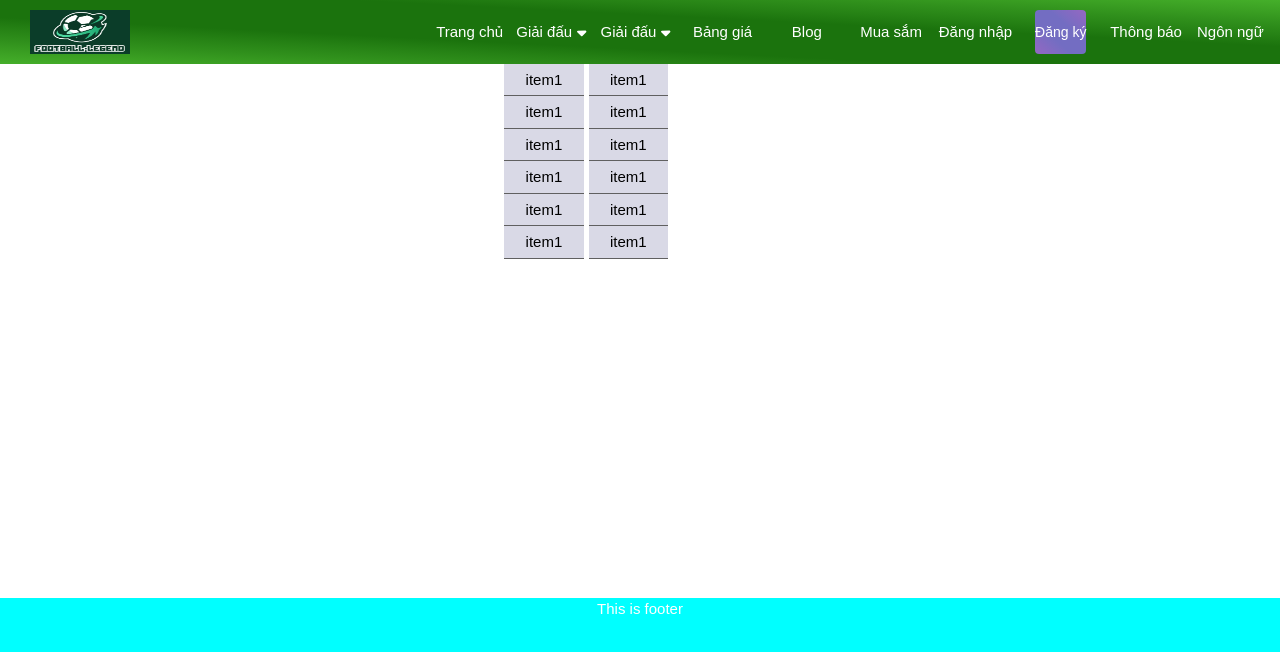
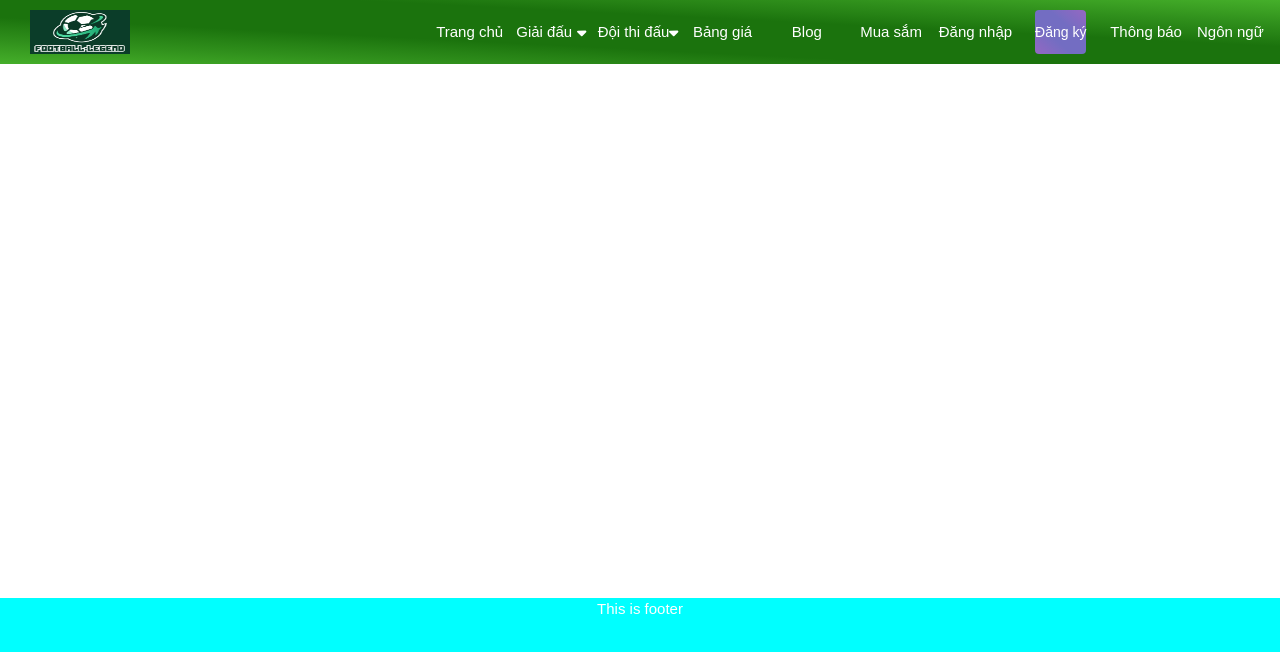
Before and after one commit to TCTR7/FOOTBALL-LEGEND, a Vue app in the folder spa-web-app/: page / in a window 1280 px wide. Shown: the top 652 px of the page. Built offline with nearby package versions, Linux system fonts and the light colour scheme.

Commit message:
add navigation

```diff
--- a/spa-web-app/src/components/Dropdown.vue
+++ b/spa-web-app/src/components/Dropdown.vue
@@ -1,25 +1,72 @@
 <template>
-    <div class="dropdown">
+    <div class="dropdown" ref="dropdownRef" @click="showDropdownMenu">
         <div class="dropdown-title box-center">
-            <p class="box-center" style="white-space: nowrap;">Giải đấu</p>
+            <p class="box-center" style="white-space: nowrap;">{{ dropdownInfos.title }}</p>
             <font-awesome-icon :icon="['fa', 'caret-down']" />
         </div>
-        <ul class="dropdown-menu">
-            <router-link class="item link" :to="{name: 'home'}">item1</router-link>
-            <router-link class="item link" :to="{name: 'home'}">item1</router-link>
-            <router-link class="item link" :to="{name: 'home'}">item1</router-link>
-            <router-link class="item link" :to="{name: 'home'}">item1</router-link>
-            <router-link class="item link" :to="{name: 'home'}">item1</router-link>
-            <router-link class="item link" :to="{name: 'home'}">item1</router-link>
+        <ul class="dropdown-menu" v-if="isVisibleMenu">
+            <router-link class="item link" v-for="(item, index) in dropdownInfos.menu" :key="index"
+                :to="{ path: item.path }">{{ item.name }}</router-link>
         </ul>
     </div>
 </template>
 <script>
+import { ref, watch, toRefs } from "vue"
 export default {
-    name: 'dropdown-component'
+    name: 'dropdown-component',
+    props: {
+        isShowMenu: Boolean,
+        infos: Object,
+        onShowMenuHandle: Function
+    },
+    setup(props) {
+        const { isShowMenu, infos } = toRefs(props);
+        const dropdownRef = ref(null);
+
+        const dropdownInfos = ref(infos.value)
+        const isVisibleMenu = ref(isShowMenu.value)
+
+        function showDropdownMenu(event) {
+            event.preventDefault()
+            props.onShowMenuHandle()
+        }
+
+        function closeDropdowns(event) {
+            event.preventDefault()
+            if (dropdownRef.value && !dropdownRef.value.contains(event.target)) {
+                isVisibleMenu.value = false
+            }
+        }
+
+        watch(() => props.isShowMenu, (newValue) => {
+            isVisibleMenu.value = newValue;
+        });
+
+        watch(() => props.infos, (newValue) => {
+            dropdownInfos.value = newValue;
+        });
+
+        return {
+            isVisibleMenu,
+            dropdownInfos,
+            dropdownRef,
+            closeDropdowns,
+            showDropdownMenu
+        }
+    },
+
+    mounted() {
+        document.addEventListener('click', this.closeDropdowns);
+    },
+
+    beforeUnmount() {
+        document.removeEventListener('click', this.closeDropdowns);
+    }
 }
 </script>
 <style lang="scss" scoped>
+@import "../../public/assets/scss/common.scss";
+
 .dropdown {
     display: block;
 
@@ -33,17 +80,31 @@ export default {
         flex-direction: column;
         overflow: auto;
         position: absolute;
-        background-color: rgb(217, 217, 230);
+        background-clip: padding-box;
+        background-color: #fff;
+        border: none;
+        box-shadow: 0 1px 2px #d8d8d8;
+        border-radius: 4px;
         margin-top: 10px;
         height: auto;
         max-height: 200px;
         left: -10px;
+        min-width: 160px;
+        padding: 5px;
+        text-align: left;
+        top: 100%;
+        z-index: 1000;
 
         .item {
             display: block;
             color: black;
-            padding: 5px 0;
-            border-bottom: 1px solid #606060;
+            padding: 10px;
+            white-space: nowrap;
+            background-color: transparent;
+
+            &:hover {
+                background-color: $main-color;
+            }
         }
     }
 }
--- a/spa-web-app/src/components/Navigation.vue
+++ b/spa-web-app/src/components/Navigation.vue
@@ -10,25 +10,38 @@
                 <div class="nav-content">
                     <ul>
                         <div class="nav-content-item">
-                            <router-link class="link item-content" :to="{ name: routerConstant.HOME_VIEW_NAME }">Trang chủ</router-link>
+                            <router-link class="link item-content" :to="{ name: routerConstant.HOME_VIEW_NAME }">Trang
+                                chủ</router-link>
                         </div>
                         <div class="nav-content-item nav-dropdown">
-                            <Dropdown />
+                            <Dropdown
+                                :isShowMenu="isVisibleTournamentMenu"
+                                :infos="dropdownConstant.TOURNAMENT_MENU"
+                                :onShowMenuHandle="onShowTournamentMenuHandle"
+                            />
                         </div>
                         <div class="nav-content-item nav-dropdown">
-                            <Dropdown />
+                            <Dropdown
+                                :isShowMenu="isVisibleTeamMenu"
+                                :infos="dropdownConstant.TEAM_MENU"
+                                :onShowMenuHandle="onShowTeamMenuHandle"
+                            />
                         </div>
                         <div class="nav-content-item">
-                            <router-link class="link item-content" :to="{ name: routerConstant.HOME_VIEW_NAME }">Bảng giá</router-link>
+                            <router-link class="link item-content" :to="{ name: routerConstant.HOME_VIEW_NAME }">Bảng
+                                giá</router-link>
                         </div>
                         <div class="nav-content-item">
-                            <router-link class="link item-content" :to="{ name: routerConstant.HOME_VIEW_NAME }">Blog</router-link>
+                            <router-link class="link item-content"
+                                :to="{ name: routerConstant.HOME_VIEW_NAME }">Blog</router-link>
                         </div>
                         <div class="nav-content-item">
-                            <router-link class="link item-content" :to="{ name: routerConstant.HOME_VIEW_NAME }">Mua sắm</router-link>
+                            <router-link class="link item-content" :to="{ name: routerConstant.HOME_VIEW_NAME }">Mua
+                                sắm</router-link>
                         </div>
                         <div class="nav-content-item">
-                            <router-link class="link item-content" :to="{ name: routerConstant.HOME_VIEW_NAME }">Đăng nhập</router-link>
+                            <router-link class="link item-content" :to="{ name: routerConstant.HOME_VIEW_NAME }">Đăng
+                                nhập</router-link>
                         </div>
                         <div class="nav-content-item">
                             <button class="register-btn btn item-content">Đăng ký</button>
@@ -47,7 +60,9 @@
 </template>
 <script>
 import RouterConstants from "@/constants/RouterConstants"
+import DropdownConstant from "@/constants/DropdownConstant"
 import Dropdown from "@/components/Dropdown.vue"
+import { ref } from 'vue'
 export default {
     name: 'navigation-component',
     components: {
@@ -55,8 +70,27 @@ export default {
     },
     setup() {
         const routerConstant = RouterConstants
+        const dropdownConstant = DropdownConstant
+        const isVisibleTournamentMenu = ref(false)
+        const isVisibleTeamMenu = ref(false)
+
+        function onShowTournamentMenuHandle() {
+            isVisibleTournamentMenu.value = !isVisibleTournamentMenu.value
+            isVisibleTeamMenu.value = false
+        }
+
+        function onShowTeamMenuHandle() {
+            isVisibleTeamMenu.value = !isVisibleTeamMenu.value
+            isVisibleTournamentMenu.value = false
+        }
+
         return {
-            routerConstant
+            routerConstant,
+            isVisibleTournamentMenu,
+            isVisibleTeamMenu,
+            dropdownConstant,
+            onShowTournamentMenuHandle,
+            onShowTeamMenuHandle
         }
     }
 }
@@ -83,6 +117,7 @@ export default {
                 height: 100%;
                 width: 150px;
                 margin-left: 20px;
+
                 .branding-icon {
                     width: 100%;
                     height: 100%;
@@ -125,8 +160,8 @@ export default {
                             white-space: nowrap;
                             background-color: #676ec1;
                             background-image: linear-gradient(to right top, #9467c1,
-                            #8c69c2, #846ac2, #7b6cc2, #736dc2, #736dc2, #736dc2,
-                            #736dc2, #7c6cc2, #846ac2, #8d69c2, #9567c1) !important;
+                                    #8c69c2, #846ac2, #7b6cc2, #736dc2, #736dc2, #736dc2,
+                                    #736dc2, #7c6cc2, #846ac2, #8d69c2, #9567c1) !important;
                             font-size: 14px;
                         }
                     }
@@ -151,5 +186,4 @@ export default {
         border-width: 0 0 1px;
         height: 64px;
     }
-}
-</style>
+}</style>
--- /dev/null
+++ b/spa-web-app/src/constants/DropdownConstant.js
@@ -0,0 +1,32 @@
+module.exports = Object.freeze({
+    TOURNAMENT_MENU: {
+        title: "Giải đấu",
+        menu: [
+            {
+                name: "Tạo giải đấu",
+                path: "league/create-tournament",
+            },
+            {
+                name: "Tìm giải đấu",
+                path: "league",
+            },
+        ],
+    },
+    TEAM_MENU: {
+        title: "Đội thi đấu",
+        menu: [
+            {
+                name: "Tạo đội",
+                path: "competitor/create",
+            },
+            {
+                name: "Tìm đội",
+                path: "competitor",
+            },
+            {
+                name: "Tạo đội hình",
+                path: "lineup",
+            }
+        ],
+    },
+});
```
